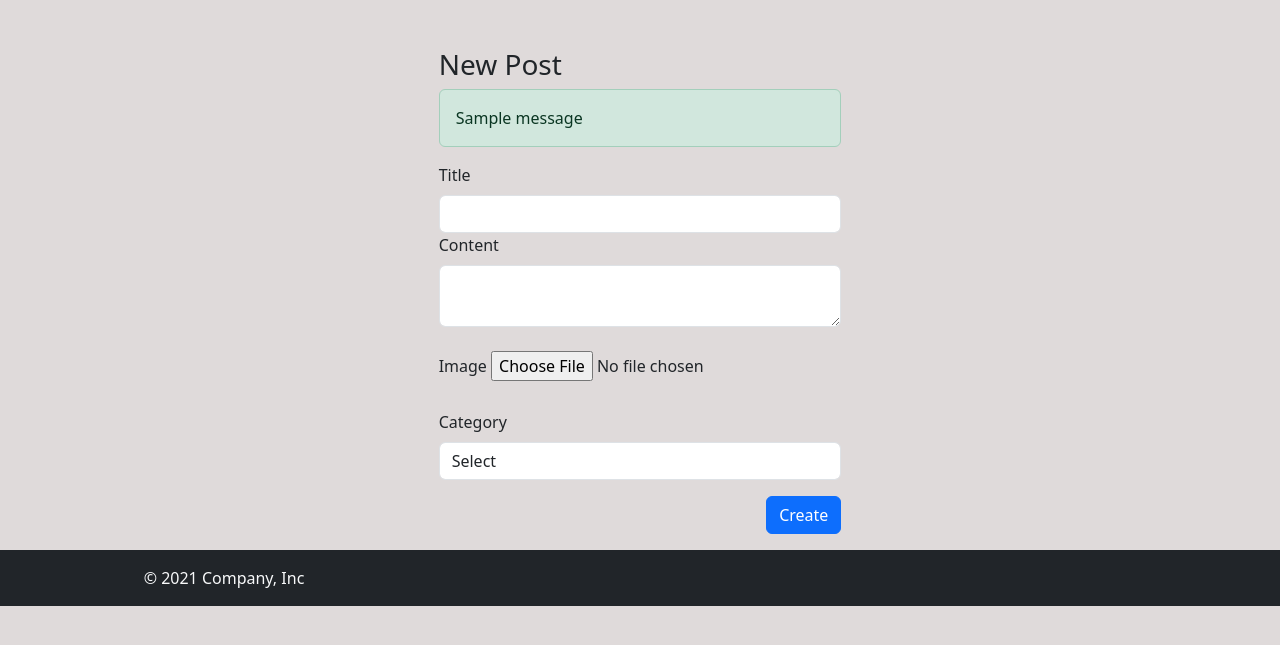
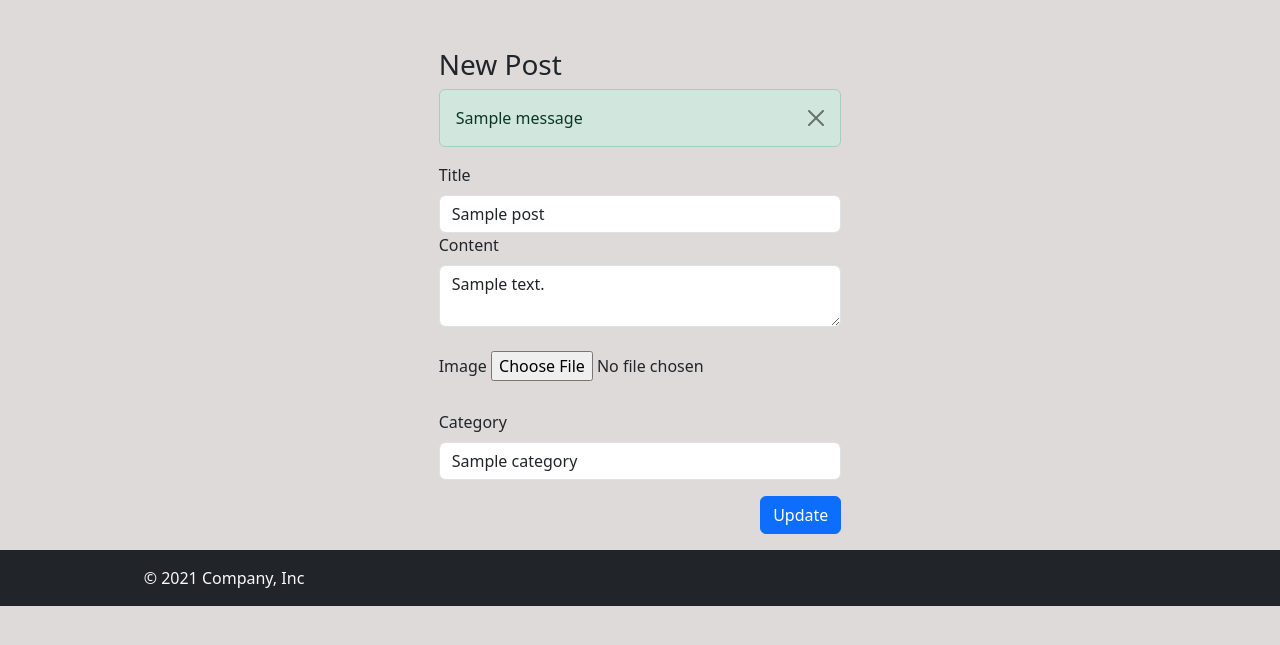
Before and after one commit to saruj26/Blog_Django, a Django app: template myapp/blog/templates/blog/edit_post.html in a window 1280 px wide. Shown: the part 74-719 px from the top of the page. Run offline with Django 5.2, Linux system fonts and the light colour scheme; the template is opened without the code that fills it: most values are stand-ins (such as "Sample title", 1, 10 or a date in 2020); one stand-in notice (Sample message) is shown; some libraries are stand-ins or nearby versions.

Commit message:
edit post section some error corrected

```diff
--- a/myapp/blog/templates/blog/detail.html
+++ b/myapp/blog/templates/blog/detail.html
@@ -8,7 +8,7 @@
           <h1 class="mb-4">{{post.title}} <small style="font-size:18px">{{post.category.name}}</small></h1>
           <p class="text-muted">Posted on {{post.created_at | date:"F j, Y"}}</p>
           <img
-            src="{{post.img_url}}"
+            src="{{post.formatted_img_url}}"
             class="img-fluid mb-4"
             alt="Blog Image"
           />
--- a/myapp/blog/templates/blog/edit_post.html
+++ b/myapp/blog/templates/blog/edit_post.html
@@ -17,12 +17,12 @@
                         {% csrf_token %}
                         <div class="form-group">
                             <label for="title" class="form-label">Title</label>
-                            <input type="text" class="form-control" name="title" id="title" value="{{form.title.value|default:""}}">
+                            <input type="text" class="form-control" name="title" id="title" value="{{post.title}}">
                         </div>
 
                         <div class="form-group">
                             <label for="content" class="form-label">Content</label>
-                            <textarea class="form-control" id="content" name="content"></textarea>
+                            <textarea class="form-control" id="content" name="content">{{post.content}}</textarea>
                         </div>
 
                         <br>
@@ -38,14 +38,14 @@
                                 <option value="">Select</option>
                                 {% if categories %}
                                     {% for category in categories %}
-                                        <option value="{{category.id}}">{{category.name}}</option>
+                                        <option {% if post.category.id == category.id %} selected {% endif %} value="{{category.id}}">{{category.name}}</option>
                                     {% endfor %}
                                 {% endif %}
                             </select>
                         </div>
 
                         <div class="my-3 d-flex justify-content-end">
-                            <button type="submit" class="btn btn-primary">Create</button>
+                            <button type="submit" class="btn btn-primary">Update</button>
                         </div>
                     </form>
                 </div>
--- a/myapp/blog/templates/blog/includes/errors.html
+++ b/myapp/blog/templates/blog/includes/errors.html
@@ -1,29 +1,29 @@
-
 <!-- Error messages -->
 {% for field in form %}
     {% if field.errors %}
         <div class="col-12">
-                                <span class="fw-bold">{{field.label_tag}} </tag>
+            <span class="fw-bold">{{ field.label_tag }}</span>
             {% for error in field.errors %}
-                                <span class="text-danger">{{error}} </span>
+                <span class="text-danger">{{ error }}</span>
             {% endfor %}
         </div>
     {% endif %}
 {% endfor %}
 
-
-                     <!-- Non Field Errors-->
+<!-- Non Field Errors -->
 {% for error in form.non_field_errors %}
-                            <div class="alert alert-danger">
-                                    <span class="text-danger">{{error}}</span>
+    <div class="alert alert-danger alert-dismissible fade show" role="alert">
+        <span class="text-danger">{{ error }}</span>
+        <button type="button" class="btn-close" data-bs-dismiss="alert" aria-label="Close"></button>
     </div>
 {% endfor %}
 
-                     <!--Success Message-->
-                   {% if messages%}
+<!-- Success & Error Messages -->
+{% if messages %}
     {% for message in messages %}
-                            <div class = "alert {% if message.tags == 'success'%}alert-success{% else %} alert-danger {% endif %}">
-                                {{message}}
+        <div class="alert alert-dismissible fade show {% if message.tags == 'success' %}alert-success{% else %}alert-danger{% endif %}" role="alert">
+            {{ message }}
+            <button type="button" class="btn-close" data-bs-dismiss="alert" aria-label="Close"></button>
         </div>
     {% endfor %}
 {% endif %}
--- a/myapp/blog/templates/blog/index.html
+++ b/myapp/blog/templates/blog/index.html
@@ -35,7 +35,7 @@
             <div class="col-md-4">
               <img
                 style="height: 300; width: 300"
-                src="{{post.img_url}}"
+                src="{{post.formatted_img_url}}"
                 class="img-fluid"
                 alt="..."
               />
```
Also changed, not shown: myapp/blog/templates/blog/dashboard.html (+7 -1 lines), myapp/blog/views.py (+16 -2 lines), myapp/media/posts/images/template.png (added), myapp/media/posts/images/template_tpl5FRu.png (added). Lines whose indentation alone changed are shown as unchanged.
